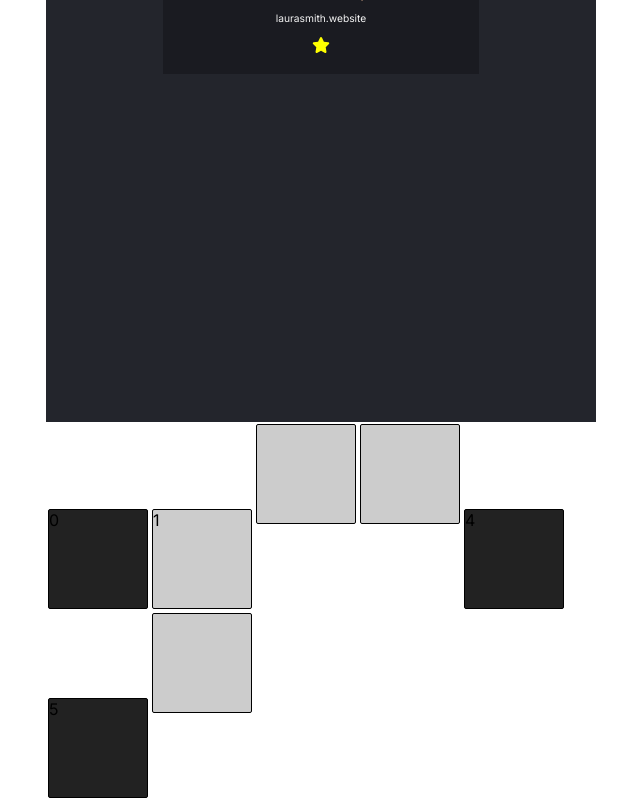
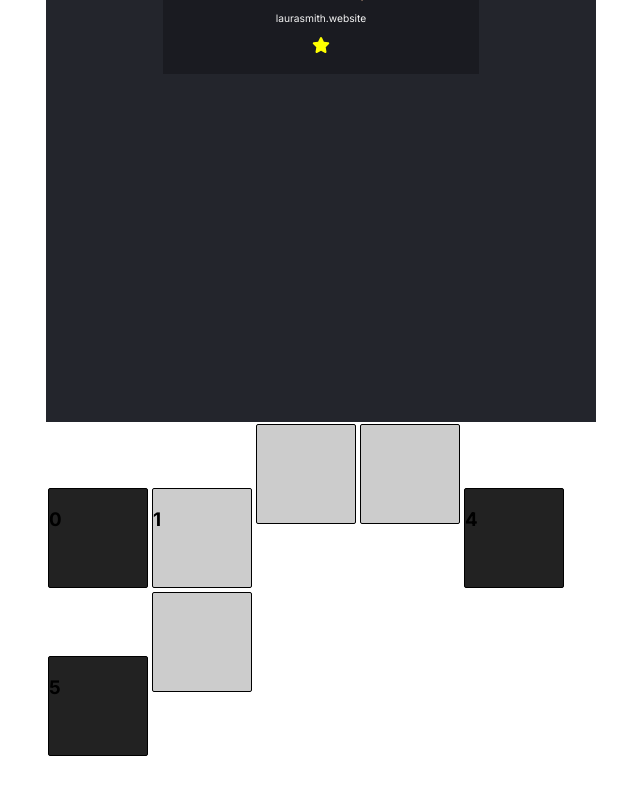
Before and after one commit to oldman-coding/react, a React (Create React App) app in the folder meme_generator/: page / in a window 1280 px wide. Shown: the part 1331-2131 px from the top of the page, without its empty margins (319-959 px from the left). After the commit the page ends 2089 px from the top, so only its background shows below. Built offline with nearby package versions, Linux system fonts and the light colour scheme.

Commit message:
conditional rendering unread message

```diff
--- a/meme_generator/src/App.js
+++ b/meme_generator/src/App.js
@@ -11,6 +11,7 @@ import { useState } from 'react';
 import { faStar } from '@fortawesome/free-solid-svg-icons'
 import { library } from '@fortawesome/fontawesome-svg-core'
 import dataBoxes from './data/dataBoxes'
+import Messages from './components/Messages';
 
 
 library.add(faStar,)
@@ -60,6 +61,7 @@ function App() {
       <AddItem />
       <Contact />
       {boxesElements}
+      <Messages />
     </div>
   );
 }
--- a/meme_generator/src/boxes.css
+++ b/meme_generator/src/boxes.css
@@ -15,5 +15,5 @@
 .box > p {
     margin: 0;
     margin-block: 0;
-    display: inline-block;
+    /* display: inline-block; */
 }
--- a/meme_generator/src/components/Boxes.js
+++ b/meme_generator/src/components/Boxes.js
@@ -12,7 +12,7 @@ export default function Boxes(props) {
             className="box"
             onClick = {props.toggle}
             >
-            {props.isShown && <p>{props.id}</p>}
+            {props.isShown && <h3>{props.id}</h3>}
         </div>
     )
 }
--- /dev/null
+++ b/meme_generator/src/components/Messages.js
@@ -0,0 +1,9 @@
+import { useState } from "react"
+export default function Messages() {
+    const [messages, setMessages] = useState("")
+    return (
+        <div>
+            {messages.length > 0 && <div>You have {messages.length} unread messages</div>}
+        </div>
+    )
+}
```
